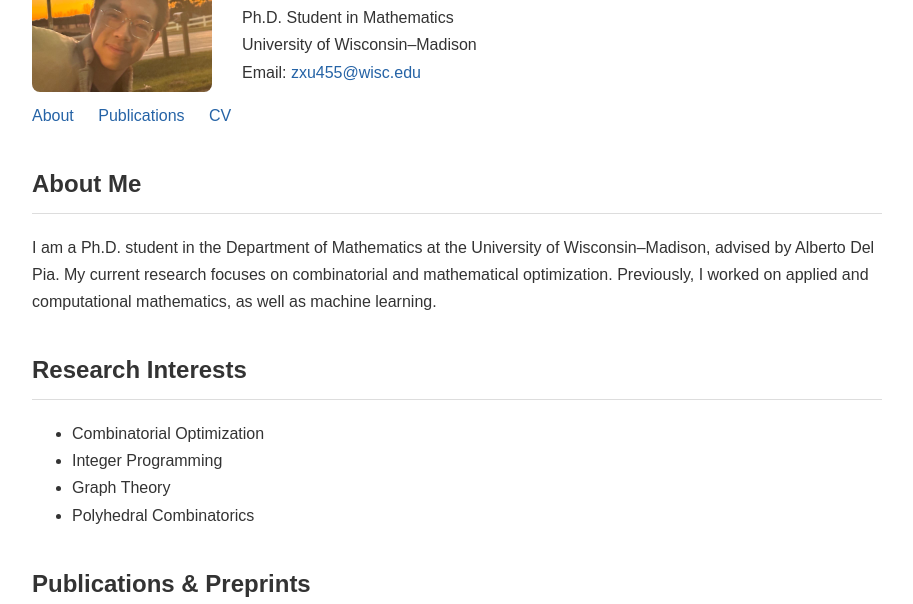
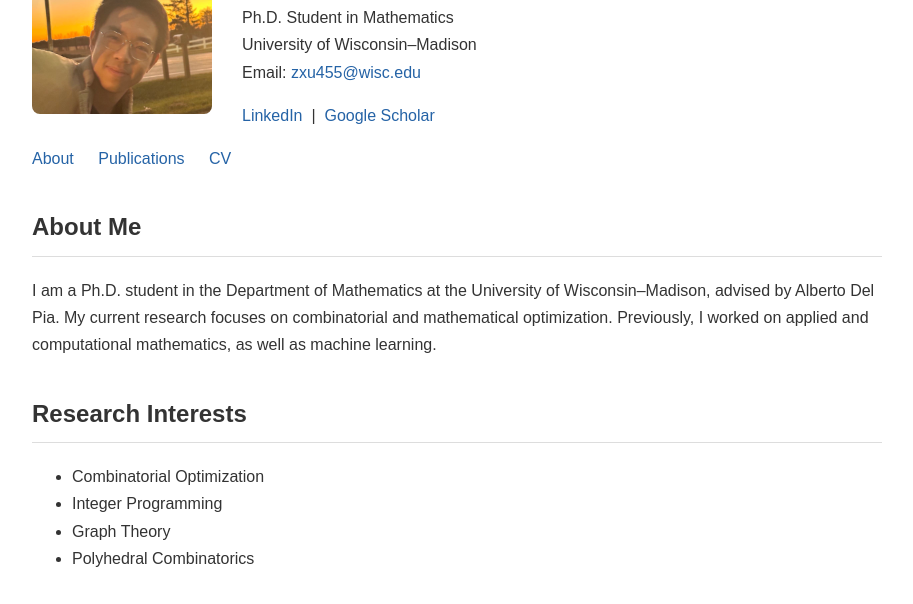
Before and after one commit to BryaneX455/bryanex455.github.io, a plain HTML site: page index.html in a window 1280 px wide. Shown: the part 157-761 px from the top of the page, without its empty margins (183-1096 px from the left). Drawn offline with Linux system fonts and the light colour scheme.

Commit message:
Update links

```diff
--- a/index.html
+++ b/index.html
@@ -66,6 +66,11 @@
                 University of Wisconsin–Madison<br>
                 Email: <a href="mailto:zxu455@wisc.edu">zxu455@wisc.edu</a>
             </p>
+            <p>
+                <a href="https://www.linkedin.com/in/zihong-xu/" target="_blank">LinkedIn</a>
+                &nbsp;|&nbsp;
+                <a href="https://scholar.google.com/citations?user=NMJSzR8AAAAJ&hl=en" target="_blank">Google Scholar</a>
+            </p>
         </div>
     </div>
 
```
